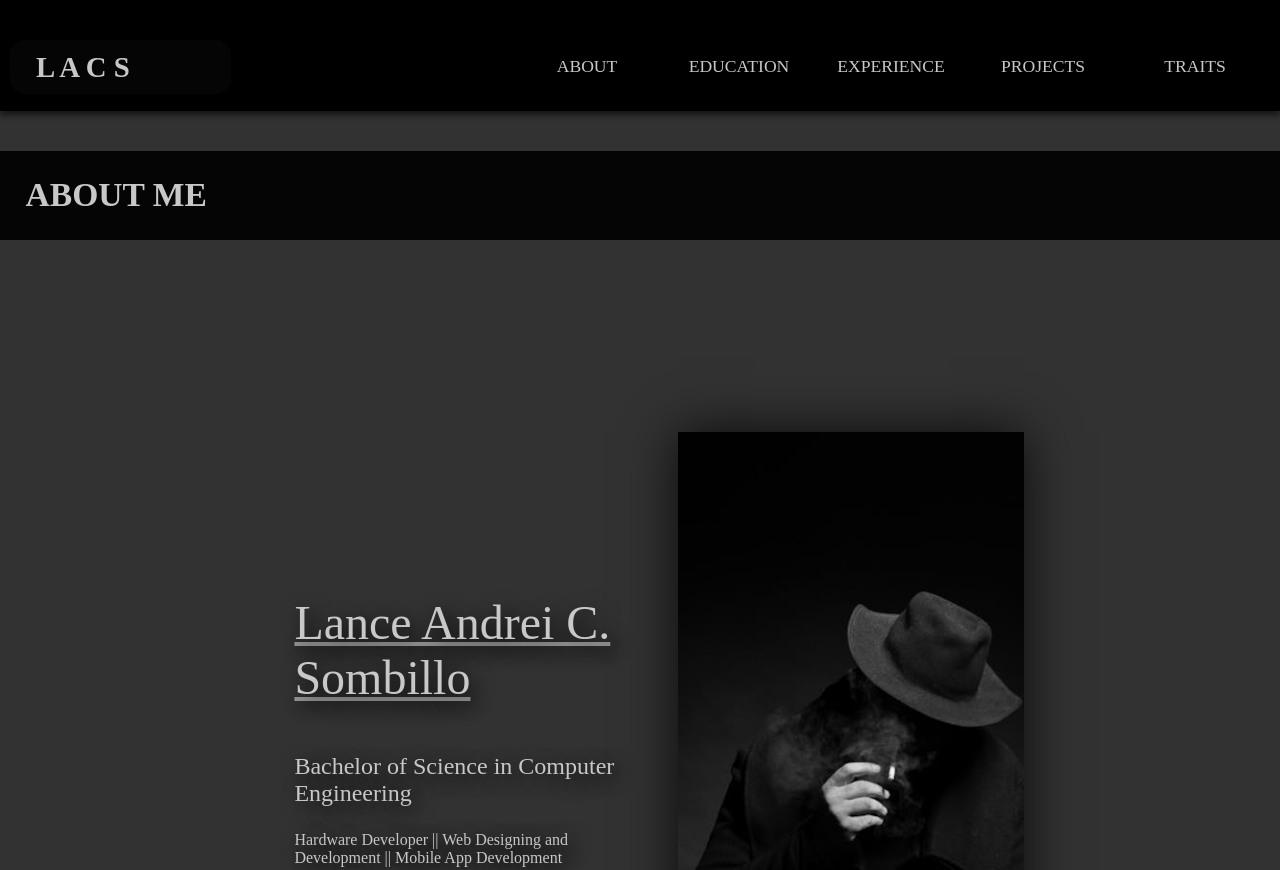
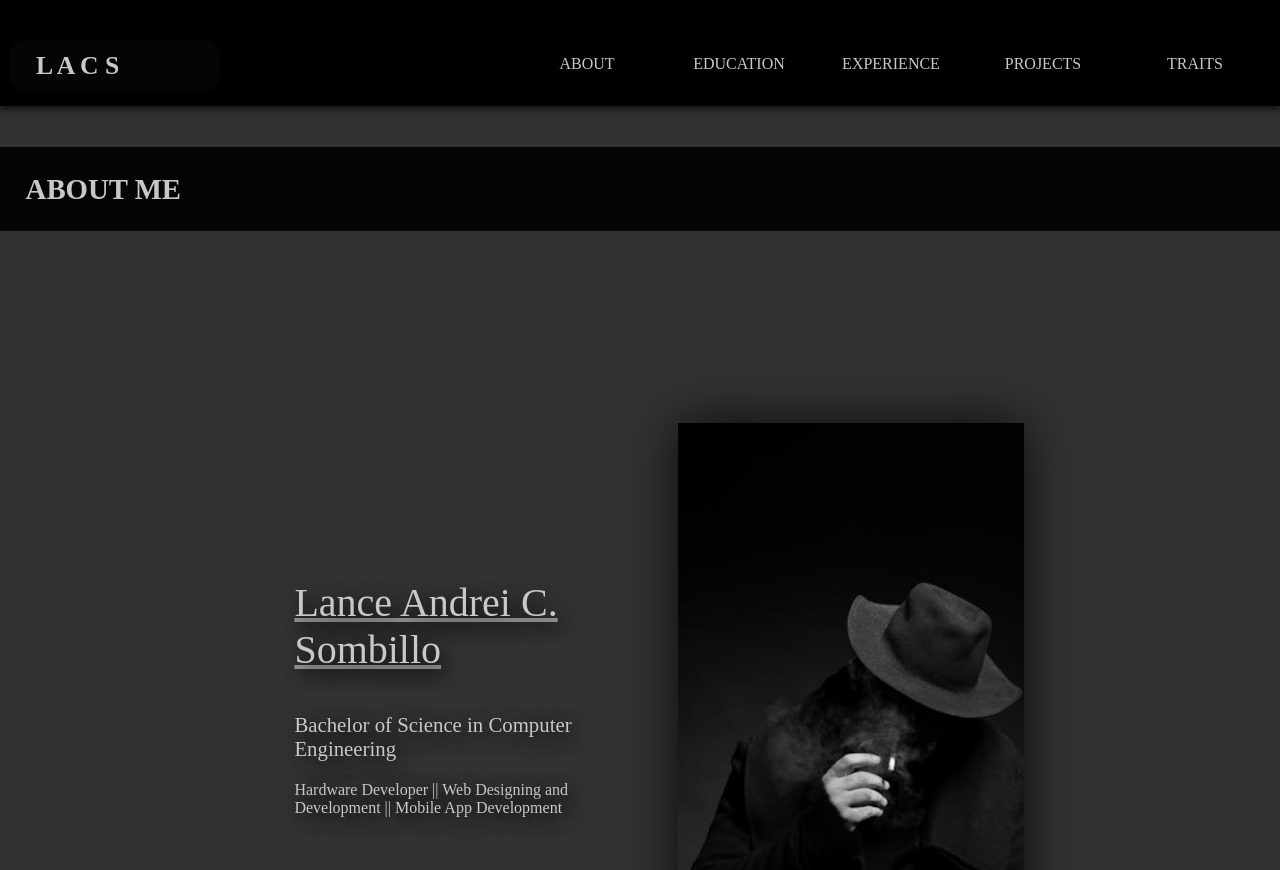
Before and after one commit to id1otSavan7/Lance-Sombillo-Portfolio, a plain HTML site: page index.html in a window 1280 px wide. Shown: the top 870 px of the page. Drawn offline with Linux system fonts and the light colour scheme.

Commit message:
Initial style changes...

```diff
--- a/css/styles.css
+++ b/css/styles.css
@@ -41,7 +41,7 @@ body {
     border-radius: 15px;
     background-color: rgb(5,5,5);
     padding: 10px 100px 10px 25px;
-    font-size: 1.8rem;
+    font-size: 1.6rem;
     font-weight: bold;
 }
 
@@ -69,7 +69,7 @@ body {
     box-sizing: border-box;
     width: 100%;
     height: 100%;
-    font-size: 1.1rem;
+    font-size: 1rem;
     text-align: center;
     justify-content: center;
     background-color: rgb(0, 0, 0);
@@ -94,7 +94,7 @@ main section {
 main .header-title-section {
     padding: 2%;
     margin-bottom: 5%;
-    font-size: 2.1rem;
+    font-size: 1.8rem;
     background-color: rgb(5,5,5);
     width: 100%;
 }
@@ -111,13 +111,13 @@ main .header-title-section {
 }
 
 .content-container .author-name {
-    font-size: 3rem;
+    font-size: 2.5rem;
     text-decoration: underline rgb(150, 150, 150);
     text-shadow: 5px 5px 20px rgba(0, 0, 0, 1);
 }
 
 .content-container .author-degree {
-    font-size: 1.5rem;
+    font-size: 1.3rem;
     text-shadow: 5px 5px 20px rgba(0, 0, 0, 1);
 }
 
@@ -145,7 +145,7 @@ main .header-title-section {
     font-size: 1.2rem;
     padding: 10%;
     margin: 0;
-    top: calc(100% - 455px);
+    top: calc(100% - 450px);
 }
 
 .summary-container:hover p {
@@ -160,7 +160,7 @@ footer {
     width: 100%;
     height: 100%;
     padding: 50px;
-    font-size: 0.9rem;
+    font-size: 0.8rem;
 }
 
 @media (max-width: 600px) {
```
